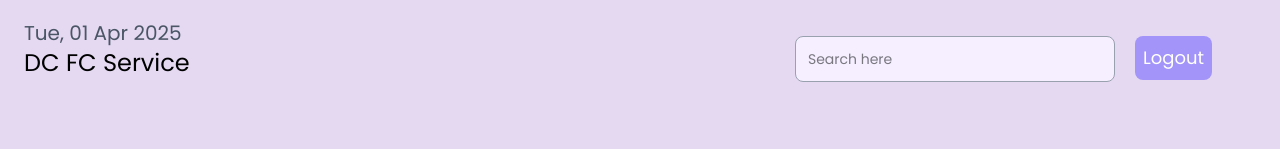
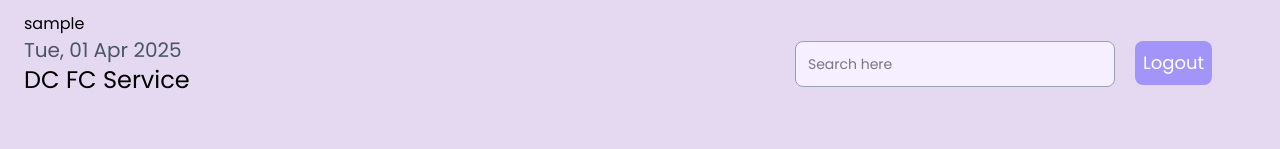
Before and after one commit to HEMANTHRAJA7/DC_FC_Service, a React (Vite) app in the folder Frontend/: page / in a window 1280 px wide. Shown: the top 149 px of the page. Built offline with nearby package versions, Linux system fonts and the light colour scheme; sample sign-in values are in the browser's storage.

Commit message:
CheckPoint

```diff
--- a/Frontend/src/components/Navbar.jsx
+++ b/Frontend/src/components/Navbar.jsx
@@ -2,8 +2,9 @@ import React from "react";
 import { useDispatch } from "react-redux";
 import { setSearch } from "../redux/slices/SearchSlice";
 import { useLogout } from "../hooks/useLogout";
-
+import { useAuthContext } from "../hooks/useAuthContext";
 const Navbar = () => {
+  const { user } = useAuthContext()
   const dispatch = useDispatch();
   const { logout } = useLogout()
 
@@ -13,6 +14,7 @@ const Navbar = () => {
   return (
     <nav className="flex flex-col lg:flex-row justify-between items-center py-3 mx-6 mb-7 ">
       <div className="mb-5">
+        <h3>{user.username}</h3>
         <h3 className="text-xl font-bold text-gray-600">
           {new Date().toUTCString().slice(0, 16)}
         </h3>
```
